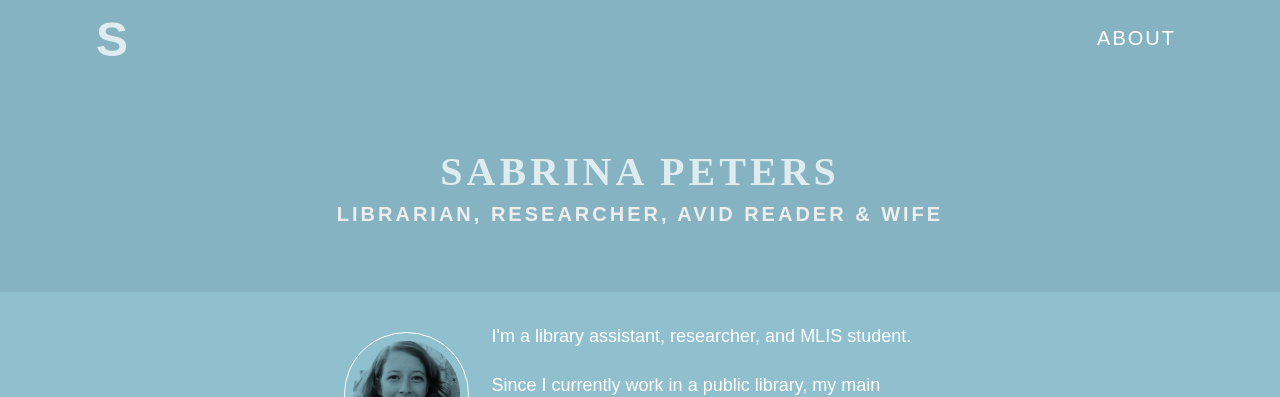
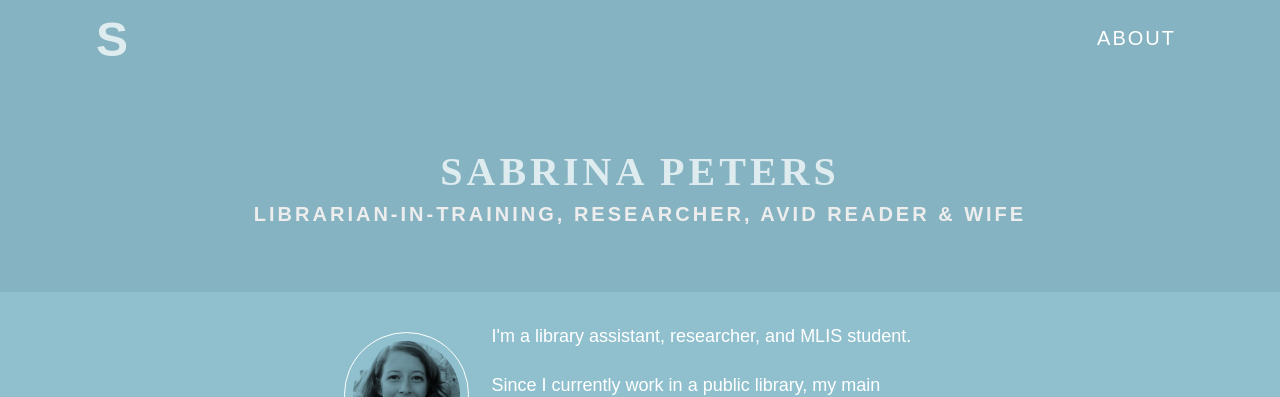
Before and after one commit to sabrinapeters/sdrp.old, a Jekyll site: the page built from index.html, in a window 1280 px wide. Shown: the top 397 px of the page. Built offline with Jekyll 4.4.1, drawn with Linux system fonts in a browser that asks for light colours.

Commit message:
changing h2 content

```diff
--- a/index.html
+++ b/index.html
@@ -3,7 +3,7 @@ layout: default
 ---
 <section class="hero">
     <h1>Sabrina Peters</h1>
-    <h2>Librarian, Researcher, Avid Reader &amp; Wife</h2>
+    <h2>Librarian-in-Training, Researcher, Avid Reader &amp; Wife</h2>
 </section>
 <section class="aboutinfo">
     <section class="container">
```
